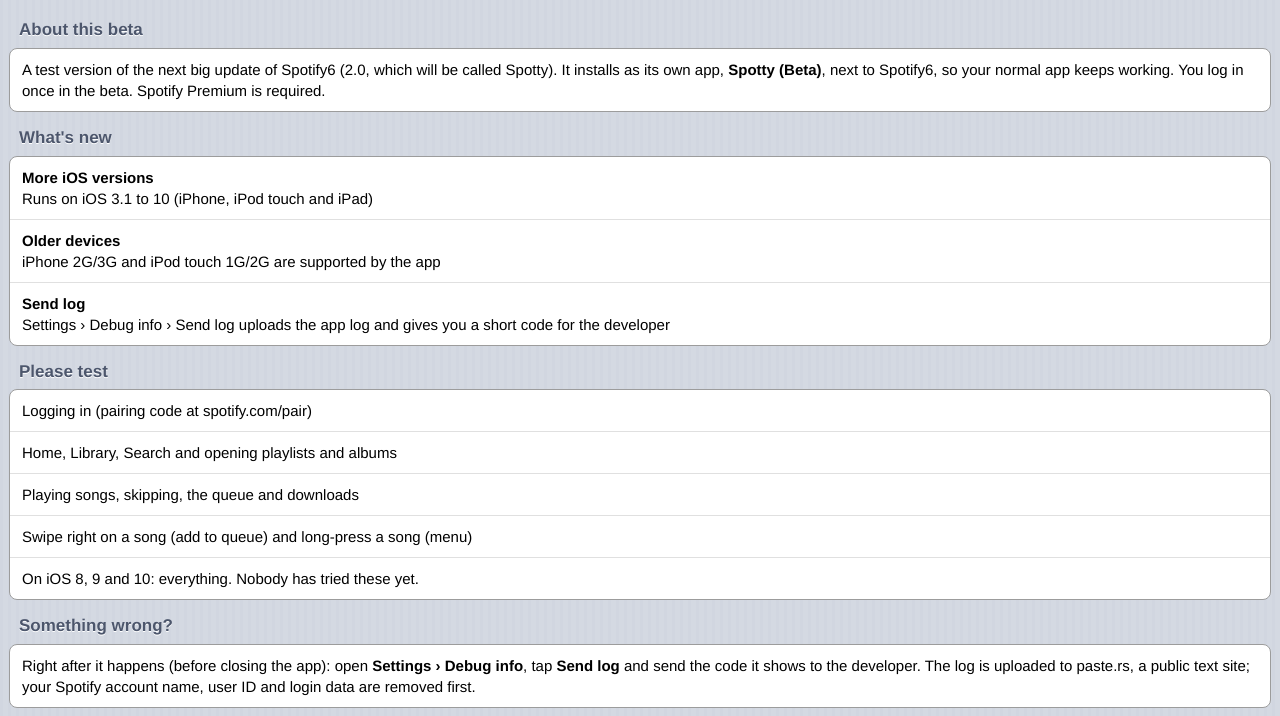
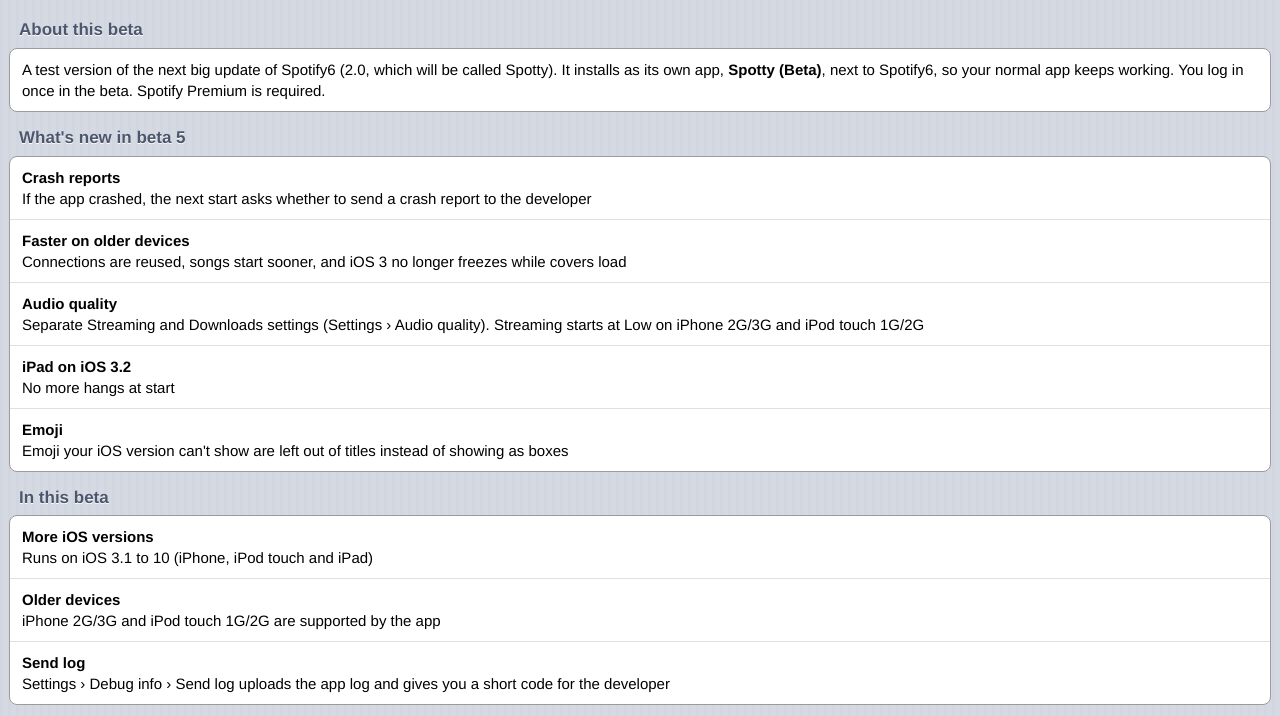
Before and after one commit to iKiWY/repo, a plain HTML site: page depictions/io.github.ikiwy.spotty.beta.html in a window 1280 px wide. Shown: the top 716 px of the page. Drawn offline with Linux system fonts and the light colour scheme.

Commit message:
Spotty (Beta) 2.0.0~beta5: crash reports, faster on older devices, audio quality settings

```diff
--- a/depictions/io.github.ikiwy.spotty.beta.html
+++ b/depictions/io.github.ikiwy.spotty.beta.html
@@ -30,7 +30,16 @@
 <h2>About this beta</h2>
 <div class="panel"><p>A test version of the next big update of Spotify6 (2.0, which will be called Spotty). It installs as its own app, <b>Spotty (Beta)</b>, next to Spotify6, so your normal app keeps working. You log in once in the beta. Spotify Premium is required.</p></div>
 
-<h2>What&#39;s new</h2>
+<h2>What&#39;s new in beta 5</h2>
+<div class="panel"><ul>
+<li><b>Crash reports</b>If the app crashed, the next start asks whether to send a crash report to the developer</li>
+<li><b>Faster on older devices</b>Connections are reused, songs start sooner, and iOS 3 no longer freezes while covers load</li>
+<li><b>Audio quality</b>Separate Streaming and Downloads settings (Settings › Audio quality). Streaming starts at Low on iPhone 2G/3G and iPod touch 1G/2G</li>
+<li><b>iPad on iOS 3.2</b>No more hangs at start</li>
+<li><b>Emoji</b>Emoji your iOS version can&#39;t show are left out of titles instead of showing as boxes</li>
+</ul></div>
+
+<h2>In this beta</h2>
 <div class="panel"><ul>
 <li><b>More iOS versions</b>Runs on iOS 3.1 to 10 (iPhone, iPod touch and iPad)</li>
 <li><b>Older devices</b>iPhone 2G/3G and iPod touch 1G/2G are supported by the app</li>
@@ -47,7 +56,7 @@
 </ul></div>
 
 <h2>Something wrong?</h2>
-<div class="panel"><p>Right after it happens (before closing the app): open <b>Settings › Debug info</b>, tap <b>Send log</b> and send the code it shows to the developer. The log is uploaded to paste.rs, a public text site; your Spotify account name, user ID and login data are removed first.</p></div>
+<div class="panel"><p>If the app crashed, just open it again and tap <b>Send</b> when it asks. For other problems, right after it happens (before closing the app): open <b>Settings › Debug info</b>, tap <b>Send log</b> and send the code it shows to the developer. The log is uploaded to paste.rs, a public text site; your Spotify account name, user ID and login data are removed first.</p></div>
 
 <h2>Known issues</h2>
 <div class="panel"><ul>
```
Also changed, not shown: 5 other files.
